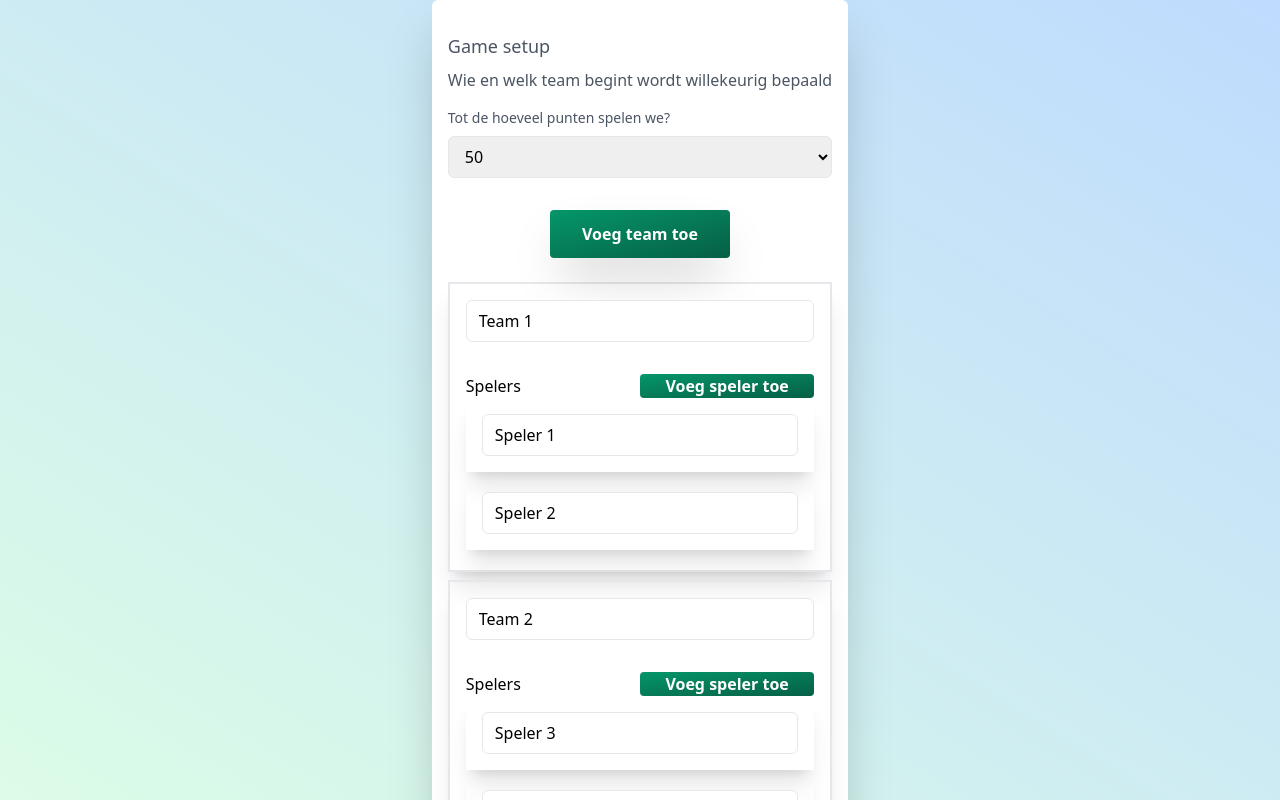
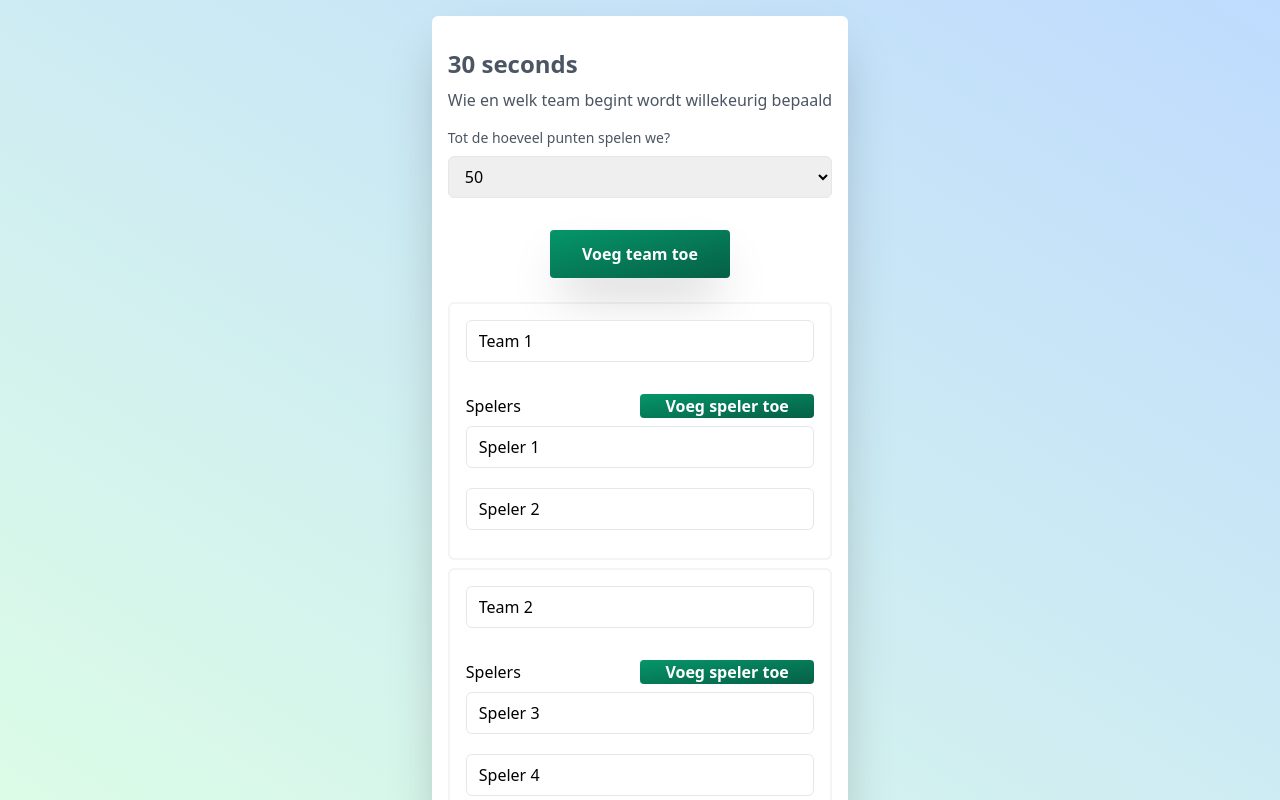
Before and after one commit to NickHuijgen/thirty-seconds-clone, a Nuxt app: page /game in a window 1280 px wide. Built offline with nearby package versions, Linux system fonts and the light colour scheme.

Commit message:
[main] form styling

```diff
--- a/components/GameSetup.vue
+++ b/components/GameSetup.vue
@@ -10,8 +10,8 @@
     </button>
 
     <div class="py-4">
-      <p class="text-lg text-gray-600 mb-2">
-        Game setup
+      <p class="text-2xl font-bold text-gray-600 mb-2">
+        30 seconds
       </p>
 
       <p class="text-gray-600 mb-4">
@@ -53,7 +53,7 @@
       <div
           v-for="(team, index) in game.teams"
           :key="index"
-          class="border-2 p-4 shadow-xl my-2"
+          class="border-2 border-gray-100 rounded-md p-4 my-2"
       >
         <TeamSetup
             :team="team"
@@ -64,7 +64,7 @@
       </div>
     </div>
 
-    <div class="pt-6 flex justify-center pb-16">
+    <div class="pt-3 flex justify-center pb-8">
       <button
           type="button"
           class="px-8 py-3 font-semibold rounded bg-gradient-to-br text-white shadow-2xl hover:bg-gradient-to-tr from-emerald-600 to-emerald-800"
--- a/components/TeamSetup.vue
+++ b/components/TeamSetup.vue
@@ -34,7 +34,7 @@
       <div
           v-for="(player, index) in team.players"
           :key="index"
-          class="shadow-xl p-4 mb-1"
+          class="py-2 mb-1"
       >
         <PlayerSetup
             :player="player"
--- a/pages/game.vue
+++ b/pages/game.vue
@@ -1,6 +1,6 @@
 <template>
   <div
-      class="h-screen overflow-y-auto w-full bg-gradient-to-tr from-green-100 to-blue-200 flex justify-center"
+      class="h-screen p-4 overflow-y-auto w-full bg-gradient-to-tr from-green-100 to-blue-200 flex justify-center"
       v-if="game"
   >
     <div class="my-auto bg-white p-4 rounded-md shadow-2xl">
```
